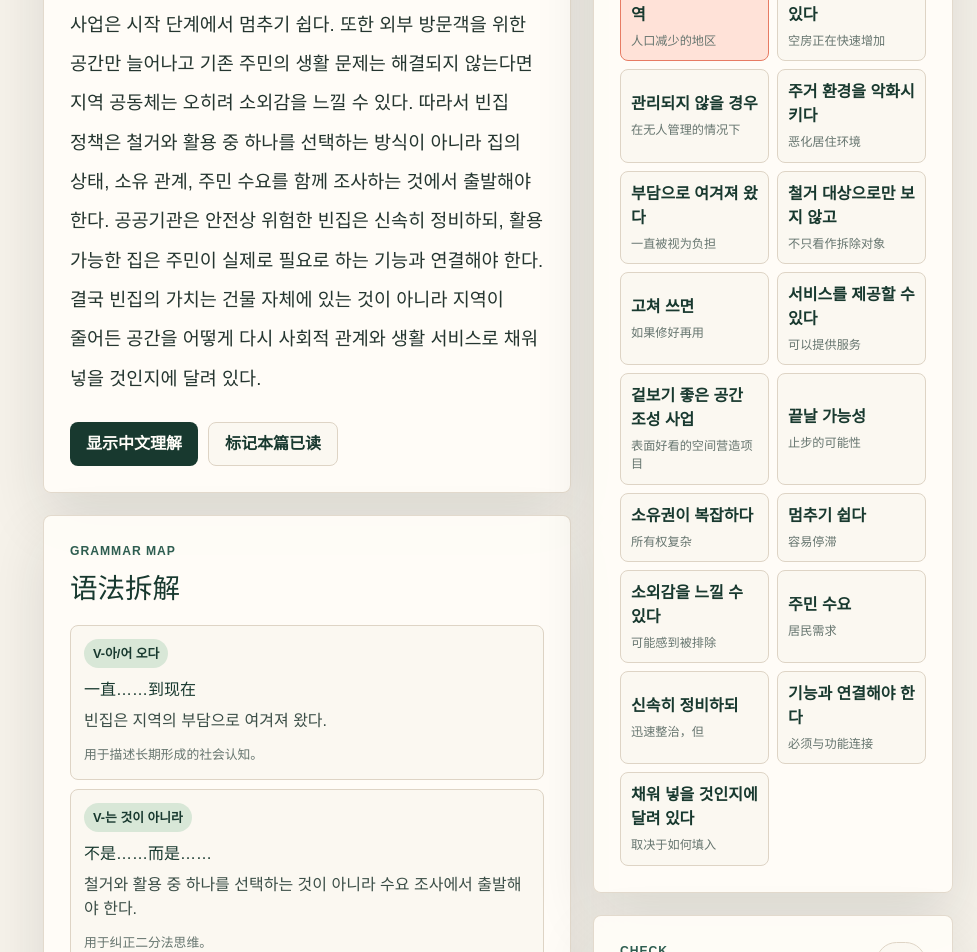
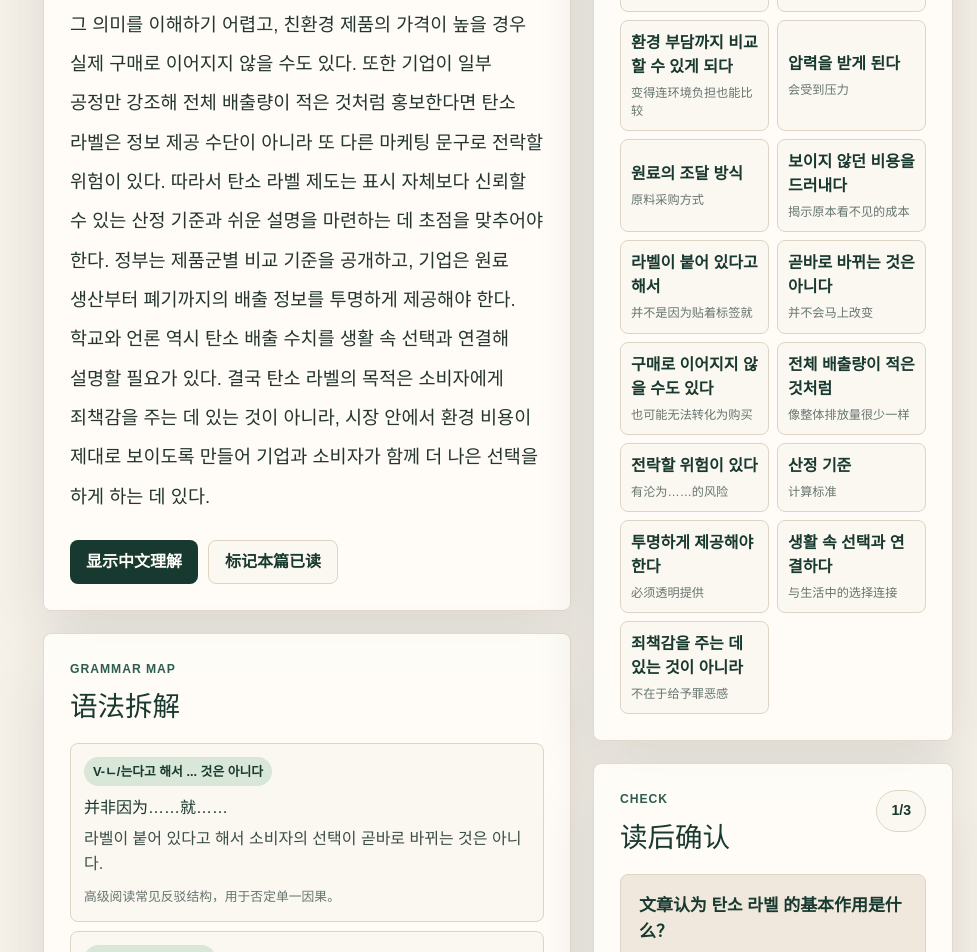
Before and after one commit to adia1223/daily-topik-lab, a Next.js app: page / in a window 1280 px wide. Shown: the part 1180-2132 px from the top of the page, without its empty margins (303-1280 px from the left). Built offline with nearby package versions, Linux system fonts and the light colour scheme.

Commit message:
Add 2026-08-12 TOPIK reading

```diff
--- a/app/page.tsx
+++ b/app/page.tsx
@@ -1980,7 +1980,7 @@ const august10Reading: DailyReading = {
   },
 };
 
-const todayReading: DailyReading = {
+const august11Reading: DailyReading = {
   id: "2026-08-11-vacant-house-local-asset",
   date: "2026-08-11",
   title: "빈집은 지역의 부담인가 자원인가",
@@ -2046,8 +2046,75 @@ const todayReading: DailyReading = {
   },
 };
 
+const todayReading: DailyReading = {
+  id: "2026-08-12-carbon-label-consumption",
+  date: "2026-08-12",
+  title: "탄소 라벨은 소비를 바꿀 수 있는가",
+  level: "TOPIK II 5-6级",
+  topic: "经济 / 环境",
+  estimatedTime: "18 分钟",
+  korean:
+    "기후 위기에 대한 관심이 높아지면서 제품이 만들어지고 운송되며 폐기되는 과정에서 얼마나 많은 탄소가 배출되는지를 표시하는 탄소 라벨 제도가 주목받고 있다. 소비자는 가격과 품질뿐만 아니라 환경 부담까지 비교할 수 있게 되고, 기업은 생산 과정을 개선해야 한다는 압력을 받게 된다. 특히 같은 종류의 제품이라도 원료의 조달 방식, 포장재, 운송 거리 등에 따라 탄소 배출량이 크게 달라질 수 있으므로, 탄소 라벨은 보이지 않던 비용을 드러내는 역할을 한다. 그러나 라벨이 붙어 있다고 해서 소비자의 선택이 곧바로 바뀌는 것은 아니다. 숫자가 지나치게 전문적으로 제시되면 일반 소비자는 그 의미를 이해하기 어렵고, 친환경 제품의 가격이 높을 경우 실제 구매로 이어지지 않을 수도 있다. 또한 기업이 일부 공정만 강조해 전체 배출량이 적은 것처럼 홍보한다면 탄소 라벨은 정보 제공 수단이 아니라 또 다른 마케팅 문구로 전락할 위험이 있다. 따라서 탄소 라벨 제도는 표시 자체보다 신뢰할 수 있는 산정 기준과 쉬운 설명을 마련하는 데 초점을 맞추어야 한다. 정부는 제품군별 비교 기준을 공개하고, 기업은 원료 생산부터 폐기까지의 배출 정보를 투명하게 제공해야 한다. 학교와 언론 역시 탄소 배출 수치를 생활 속 선택과 연결해 설명할 필요가 있다. 결국 탄소 라벨의 목적은 소비자에게 죄책감을 주는 데 있는 것이 아니라, 시장 안에서 환경 비용이 제대로 보이도록 만들어 기업과 소비자가 함께 더 나은 선택을 하게 하는 데 있다.",
+  chinese:
+    "随着人们对气候危机的关注提高，标示产品在制造、运输和废弃过程中排放多少碳的碳标签制度受到关注。消费者不仅可以比较价格和质量，也可以比较环境负担；企业则会受到改善生产过程的压力。尤其是同类产品也会因原料采购方式、包装材料、运输距离等不同而产生很大碳排放差异，因此碳标签起到揭示原本看不见的成本的作用。然而，并不能因为贴上了标签，消费者的选择就会立刻改变。如果数字呈现得过于专业，普通消费者就难以理解其意义；如果环保产品价格较高，也可能无法转化为实际购买。此外，如果企业只强调部分工序，宣传得像整体排放量很少一样，碳标签就有沦为另一种营销文案的风险。因此，碳标签制度应把重点放在可信的计算标准和易懂说明上，而不是标示本身。政府应公开不同产品类别的比较标准，企业应透明提供从原料生产到废弃为止的排放信息。学校和媒体也有必要把碳排放数值与生活中的选择连接起来说明。归根结底，碳标签的目的不在于给消费者罪恶感，而在于让市场中的环境成本被正确看见，使企业和消费者共同作出更好的选择。",
+  tokens: [
+    { korean: "기후 위기", reading: "gi-hu wi-gi", meaning: "气候危机", note: "文章的宏观背景；常见社会议题词。" },
+    { korean: "만들어지고 운송되며 폐기되는 과정", reading: "man-deu-reo-ji-go un-song-doe-myeo pye-gi-doe-neun gwa-jeong", meaning: "被制造、运输并废弃的过程", grammar: "피동 + V-며", note: "连续列举产品生命周期。" },
+    { korean: "탄소가 배출되다", reading: "tan-so-ga bae-chul-doe-da", meaning: "碳被排放", grammar: "피동", note: "原形 배출하다；环境政策高频表达。" },
+    { korean: "주목받고 있다", reading: "ju-mok-bat-go it-da", meaning: "正在受到关注", grammar: "V-고 있다", note: "说明制度热度上升。" },
+    { korean: "환경 부담까지 비교할 수 있게 되다", reading: "hwan-gyeong bu-dam-kka-ji bi-gyo-hal su it-ge doe-da", meaning: "变得连环境负担也能比较", grammar: "V-(으)ㄹ 수 있게 되다", note: "说明标签给消费者带来的新能力。" },
+    { korean: "압력을 받게 된다", reading: "ap-ryeo-geul bat-ge doen-da", meaning: "会受到压力", grammar: "V-게 되다", note: "企业因信息公开而改变行为。" },
+    { korean: "원료의 조달 방식", reading: "wol-lyo-ui jo-dal bang-sik", meaning: "原料采购方式", note: "影响碳排放差异的因素。" },
+    { korean: "보이지 않던 비용을 드러내다", reading: "bo-i-ji an-teon bi-yong-eul deu-reo-nae-da", meaning: "揭示原本看不见的成本", grammar: "V-던 + V", note: "文章核心观点：环境成本显性化。" },
+    { korean: "라벨이 붙어 있다고 해서", reading: "ra-bel-i bu-teo it-da-go hae-seo", meaning: "并不是因为贴着标签就", grammar: "V-ㄴ/는다고 해서", note: "引出对简单因果的反驳。" },
+    { korean: "곧바로 바뀌는 것은 아니다", reading: "got-ba-ro ba-kwi-neun geo-seun a-ni-da", meaning: "并不会马上改变", grammar: "V-는 것은 아니다", note: "说明政策效果不是自动发生。" },
+    { korean: "구매로 이어지지 않을 수도 있다", reading: "gu-mae-ro i-eo-ji-ji a-neul su-do it-da", meaning: "也可能无法转化为购买", grammar: "V-지 않을 수도 있다", note: "价格因素导致行为转化失败。" },
+    { korean: "전체 배출량이 적은 것처럼", reading: "jeon-che bae-chul-lyang-i jeo-geun geot-cheo-reom", meaning: "像整体排放量很少一样", grammar: "A-(으)ㄴ 것처럼", note: "批评企业选择性宣传。" },
+    { korean: "전락할 위험이 있다", reading: "jeol-lak-hal wi-heo-mi it-da", meaning: "有沦为……的风险", grammar: "V-(으)ㄹ 위험이 있다", note: "正式书面语，用于负面结果预测。" },
+    { korean: "산정 기준", reading: "san-jeong gi-jun", meaning: "计算标准", note: "制度可信度的关键。" },
+    { korean: "투명하게 제공해야 한다", reading: "tu-myeong-ha-ge je-gong-hae-ya han-da", meaning: "必须透明提供", grammar: "V-아/어야 하다", note: "提出企业责任。" },
+    { korean: "생활 속 선택과 연결하다", reading: "saeng-hwal sok seon-taek-gwa yeon-gyeol-ha-da", meaning: "与生活中的选择连接", note: "说明教育和媒体的解释任务。" },
+    { korean: "죄책감을 주는 데 있는 것이 아니라", reading: "joe-chaek-ga-meul ju-neun de it-neun geo-si a-ni-ra", meaning: "不在于给予罪恶感", grammar: "V-는 데 있다 + N이/가 아니라", note: "结论中重新界定制度目的。" },
+  ],
+  grammarPoints: [
+    { pattern: "V-ㄴ/는다고 해서 ... 것은 아니다", meaning: "并非因为……就……", example: "라벨이 붙어 있다고 해서 소비자의 선택이 곧바로 바뀌는 것은 아니다.", note: "高级阅读常见反驳结构，用于否定单一因果。" },
+    { pattern: "V-(으)ㄹ 수 있게 되다", meaning: "变得能够……", example: "소비자는 환경 부담까지 비교할 수 있게 된다.", note: "表示制度或条件变化带来的新可能。" },
+    { pattern: "A-(으)ㄴ 것처럼", meaning: "像……一样", example: "전체 배출량이 적은 것처럼 홍보한다.", note: "用于批评表象与实际不一致。" },
+    { pattern: "N이/가 아니라 ... V-는 데 있다", meaning: "不是……而在于……", example: "목적은 죄책감을 주는 것이 아니라 환경 비용이 보이도록 하는 데 있다.", note: "适合 54 题结论段，明确真正目的。" },
+  ],
+  quiz: [
+    {
+      question: "文章认为 탄소 라벨 的基本作用是什么？",
+      answer:
+        "它让消费者可以比较产品的环境负担，也让企业受到改善生产过程的压力，并揭示原本看不见的环境成本。",
+    },
+    {
+      question: "为什么碳标签不一定马上改变消费者选择？",
+      answer:
+        "因为数字可能过于专业而难以理解，环保产品价格较高时也未必能转化为实际购买。",
+    },
+    {
+      question: "文章认为怎样才能避免碳标签沦为营销文案？",
+      answer:
+        "需要可信的计算标准、易懂说明、公开的产品类别比较基准，以及企业从原料生产到废弃全过程的透明排放信息。",
+    },
+  ],
+  writingDrill: {
+    type: "54 题观点写作",
+    prompt:
+      "탄소 라벨 제도가 소비와 기업 활동에 어떤 영향을 줄 수 있는지에 대해 쓰십시오. 탄소 라벨의 장점과 한계를 모두 언급하고, 제도의 신뢰성을 높이기 위한 방안을 두 가지 이상 제시하십시오.",
+    checklist: ["환경 비용", "소비자 이해", "가격 부담", "산정 기준", "기업 투명성"],
+    sentenceBank: [
+      "탄소 라벨은 제품의 보이지 않는 환경 비용을 드러낸다는 점에서 의미가 있다.",
+      "그러나 정보가 어렵거나 가격 부담이 크면 소비자의 행동 변화로 이어지기 어렵다.",
+      "따라서 신뢰할 수 있는 산정 기준과 쉬운 설명, 기업의 투명한 정보 공개가 함께 필요하다.",
+    ],
+  },
+};
+
 const readingArchive: DailyReading[] = [
   todayReading,
+  august11Reading,
   august10Reading,
   august9Reading,
   august8Reading,
```
Also changed, not shown: 1 other file (tests, documents, lock files or other folders).
